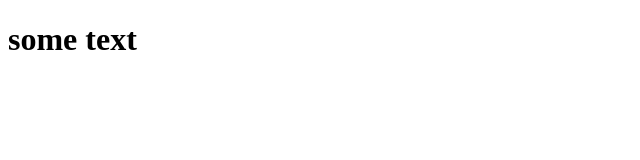
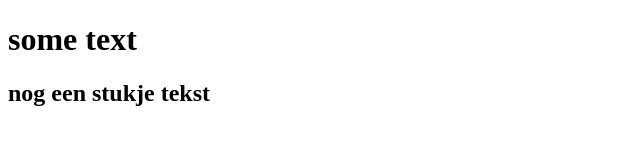
Before and after one commit to samsunguser/MyFirstHTML, a plain HTML site: page index.html in a window 1280 px wide. Shown: the whole page, without its empty margins (0-640 px from the left). Drawn offline with Linux system fonts and the light colour scheme.

Commit message:
First commit

```diff
--- a/index.html
+++ b/index.html
@@ -7,5 +7,6 @@
 </head>
 <body>
 <h1>some text</h1>
+<h2>nog een stukje tekst</h2>
 </body>
 </html>
```
